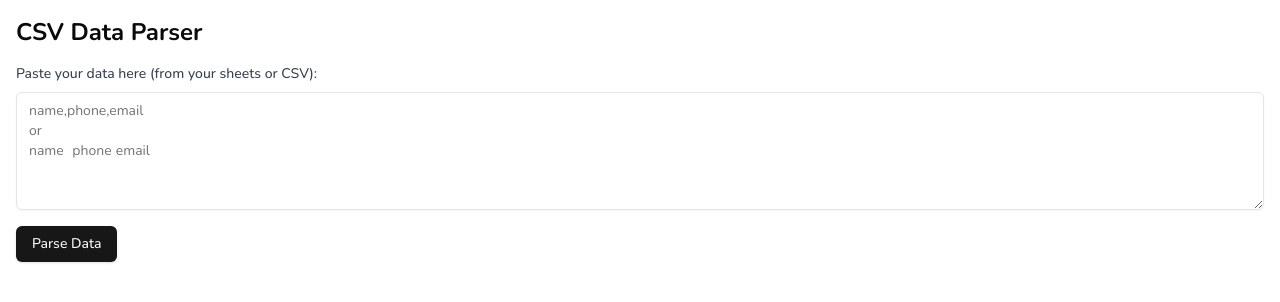
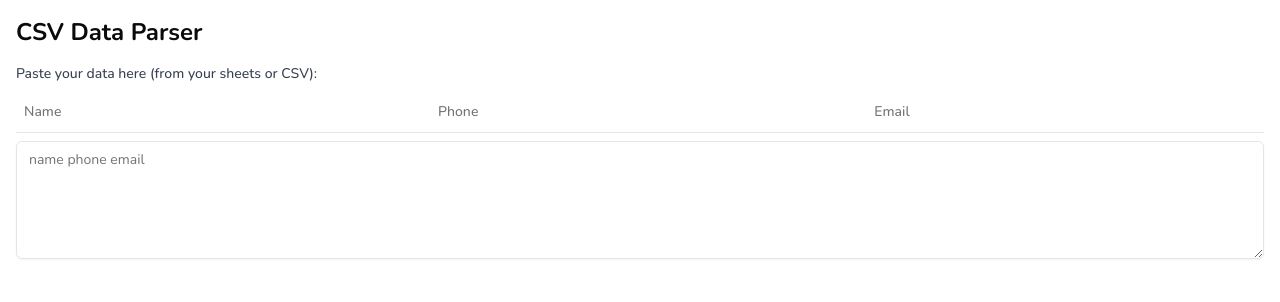
Before and after one commit to thatbeautifuldream/csv-parser, a Next.js app: page / in a window 1280 px wide. Shown: the top 302 px of the page. Built offline with nearby package versions, Linux system fonts and the light colour scheme.

Commit message:
feat: udpate add tsv csv data experience

```diff
--- a/src/components/csv-parser.tsx
+++ b/src/components/csv-parser.tsx
@@ -1,10 +1,8 @@
 "use client";
 
-import { useState } from "react";
-import { Trash2 } from "lucide-react";
-import { v4 as uuidv4 } from "uuid";
+import { Alert, AlertDescription, AlertTitle } from "@/components/ui/alert";
 import { Button } from "@/components/ui/button";
-import { Textarea } from "@/components/ui/textarea";
+import { Checkbox } from "@/components/ui/checkbox";
 import {
   Table,
   TableBody,
@@ -13,20 +11,23 @@ import {
   TableHeader,
   TableRow,
 } from "@/components/ui/table";
-import { Alert, AlertDescription, AlertTitle } from "@/components/ui/alert";
+import { Textarea } from "@/components/ui/textarea";
 import {
+  RowSchema,
   useCSVStore,
-  RowSchema,
   type ParsedData,
 } from "@/lib/stores/csv-store";
+import { Plus, Trash2 } from "lucide-react";
+import { useEffect, useState } from "react";
+import { v4 as uuidv4 } from "uuid";
 import { z } from "zod";
-import { Checkbox } from "@/components/ui/checkbox";
 
 export function CSVParser() {
   const [input, setInput] = useState("");
   const [error, setError] = useState<string[]>([]);
   const { parsedData, setParsedData, deleteEntry } = useCSVStore();
   const [selectedRows, setSelectedRows] = useState<Set<string>>(new Set());
+  const [showInput, setShowInput] = useState(true);
 
   function detectDelimiter(content: string): string {
     // Check first line for delimiter
@@ -169,6 +170,8 @@ export function CSVParser() {
     // Update the global state with valid entries
     if (parsed.length > 0) {
       setParsedData(parsed);
+      setShowInput(false); // Hide input after successful parse
+      setInput(""); // Clear input
     }
 
     // Set all collected errors
@@ -178,6 +181,13 @@ export function CSVParser() {
       setError([]);
     }
   }
+
+  // Modify handleInputChange to remove auto-parse
+  const handleInputChange = (e: React.ChangeEvent<HTMLTextAreaElement>) => {
+    setInput(e.target.value);
+    // Remove auto-parse functionality
+    setError([]); // Clear previous errors when input changes
+  };
 
   const toggleRow = (id: string) => {
     setSelectedRows((prev) => {
@@ -215,28 +225,17 @@ export function CSVParser() {
     setSelectedRows(new Set()); // Clear selection after deletion
   };
 
+  // if rows are empty, show input
+  useEffect(() => {
+    setShowInput(parsedData.length === 0);
+  }, [parsedData]);
+
   return (
     <div className="container mx-auto p-4 space-y-4">
+      <div className="flex justify-between items-center">
         <h1 className="text-2xl font-bold">CSV Data Parser</h1>
-      <div className="space-y-2">
-        <label
-          htmlFor="data-input"
-          className="block text-sm font-medium text-gray-700"
-        >
-          Paste your data here (from your sheets or CSV):
-        </label>
-        <Textarea
-          id="data-input"
-          value={input}
-          onChange={(e) => setInput(e.target.value)}
-          placeholder="name,phone,email&#10;or&#10;name&#9;phone&#9;email"
-          rows={5}
-          className="w-full"
-        />
-      </div>
         <div className="flex gap-2">
-        <Button onClick={handleParse}>Parse Data</Button>
-        {selectedRows.size > 0 && (
+          {!showInput && selectedRows.size > 0 && (
             <Button
               variant="destructive"
               onClick={deleteSelectedEntries}
@@ -246,7 +245,55 @@ export function CSVParser() {
               Delete Selected ({selectedRows.size})
             </Button>
           )}
+          {!showInput && (
+            <Button
+              onClick={() => setShowInput(true)}
+              className="flex items-center gap-2"
+            >
+              <Plus className="h-4 w-4" />
+              Add More
+            </Button>
+          )}
         </div>
+      </div>
+
+      {showInput && (
+        <div className="space-y-2">
+          <label
+            htmlFor="data-input"
+            className="block text-sm font-medium text-gray-700"
+          >
+            Paste your data here (from your sheets or CSV):
+          </label>
+          <Table>
+            <TableHeader>
+              <TableRow>
+                <TableHead>Name</TableHead>
+                <TableHead>Phone</TableHead>
+                <TableHead>Email</TableHead>
+              </TableRow>
+            </TableHeader>
+          </Table>
+          <Textarea
+            id="data-input"
+            value={input}
+            onChange={handleInputChange}
+            placeholder="name phone email"
+            rows={5}
+            className="w-full"
+          />
+          {input.trim() && (
+            <Button
+              onClick={handleParse}
+              className="mt-2 flex items-center gap-2"
+            >
+              <Plus className="h-4 w-4" />
+              Add
+            </Button>
+          )}
+        </div>
+      )}
+
       {error.length > 0 && (
         <Alert variant="destructive">
           <AlertTitle>Errors Found</AlertTitle>
```
Lines whose indentation alone changed are shown as unchanged.
